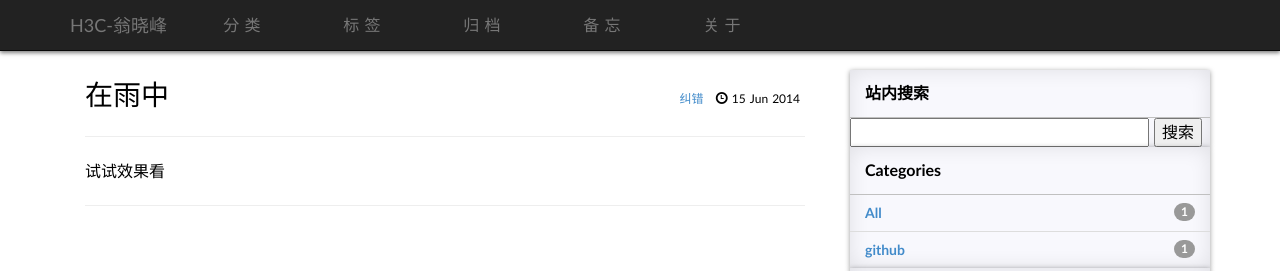
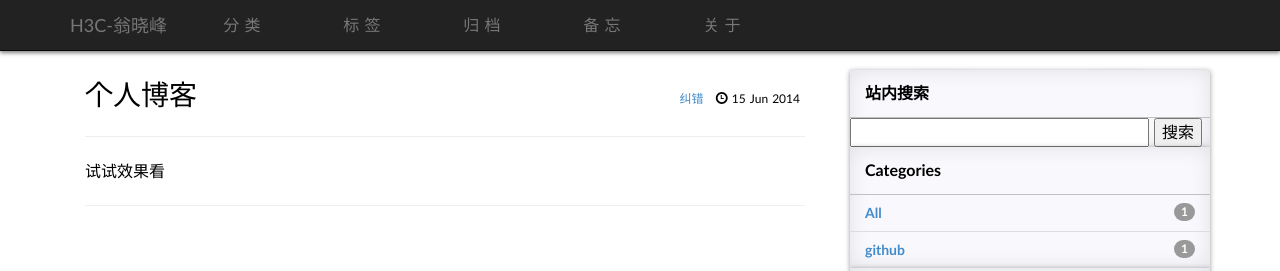
Before and after one commit to nity224/nity224.github.io, a Jekyll site: the page built from _posts/2015-10-17-blog-test.md, in a window 1280 px wide. Shown: the top 271 px of the page. Built offline with Jekyll 4.4.1, drawn with Linux system fonts in a browser that asks for light colours; some web fonts are replaced; comment, search, counter and statistics services are not loaded.

Commit message:
Signed-off-by: nity224 <nity224@126.com>

```diff
--- a/_posts/2015-10-17-blog-test.md
+++ b/_posts/2015-10-17-blog-test.md
@@ -1,5 +1,5 @@
 ---
-title: 在雨中
+title: 个人博客
 date: 2014-06-15 01:05:13 +0800
 layout: post
 permalink: /blog/2015/10/17/blog-test.html
```
